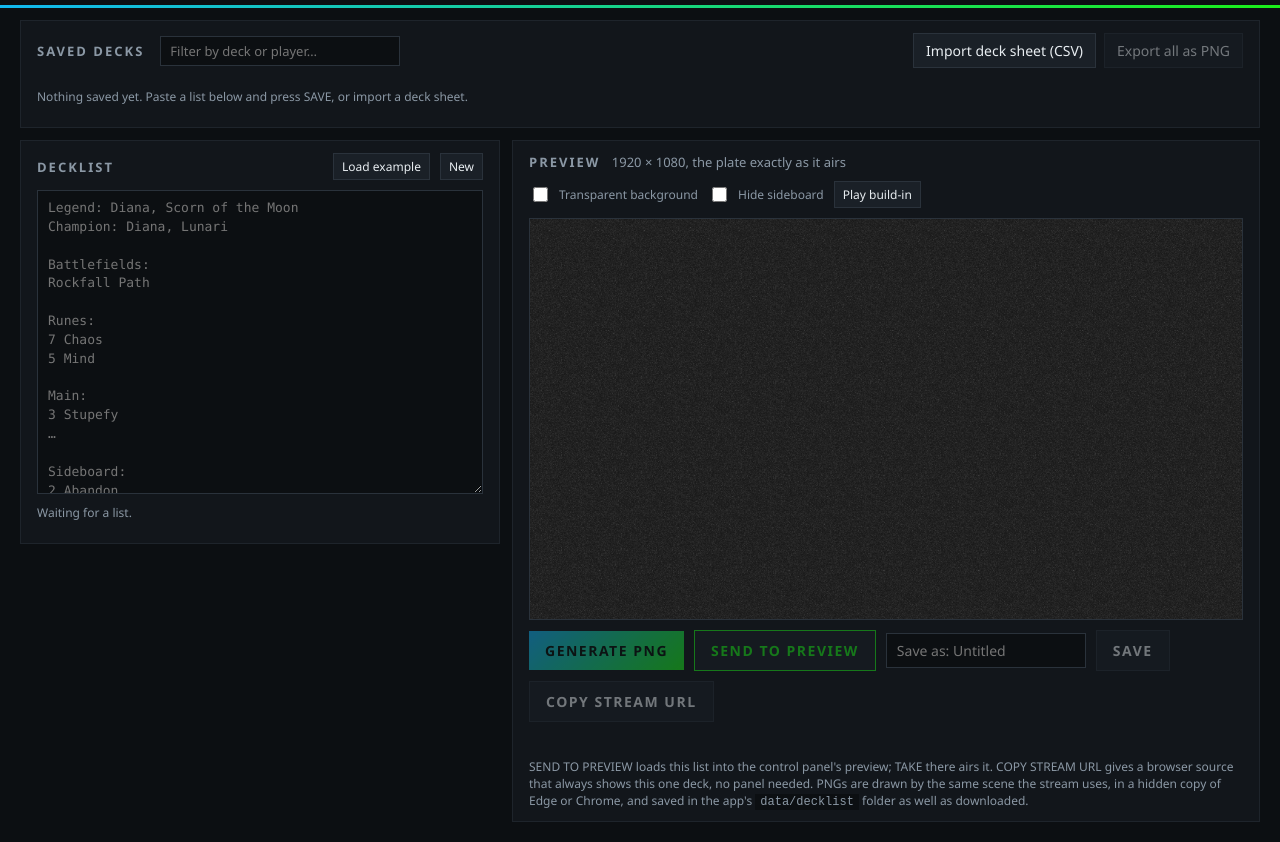
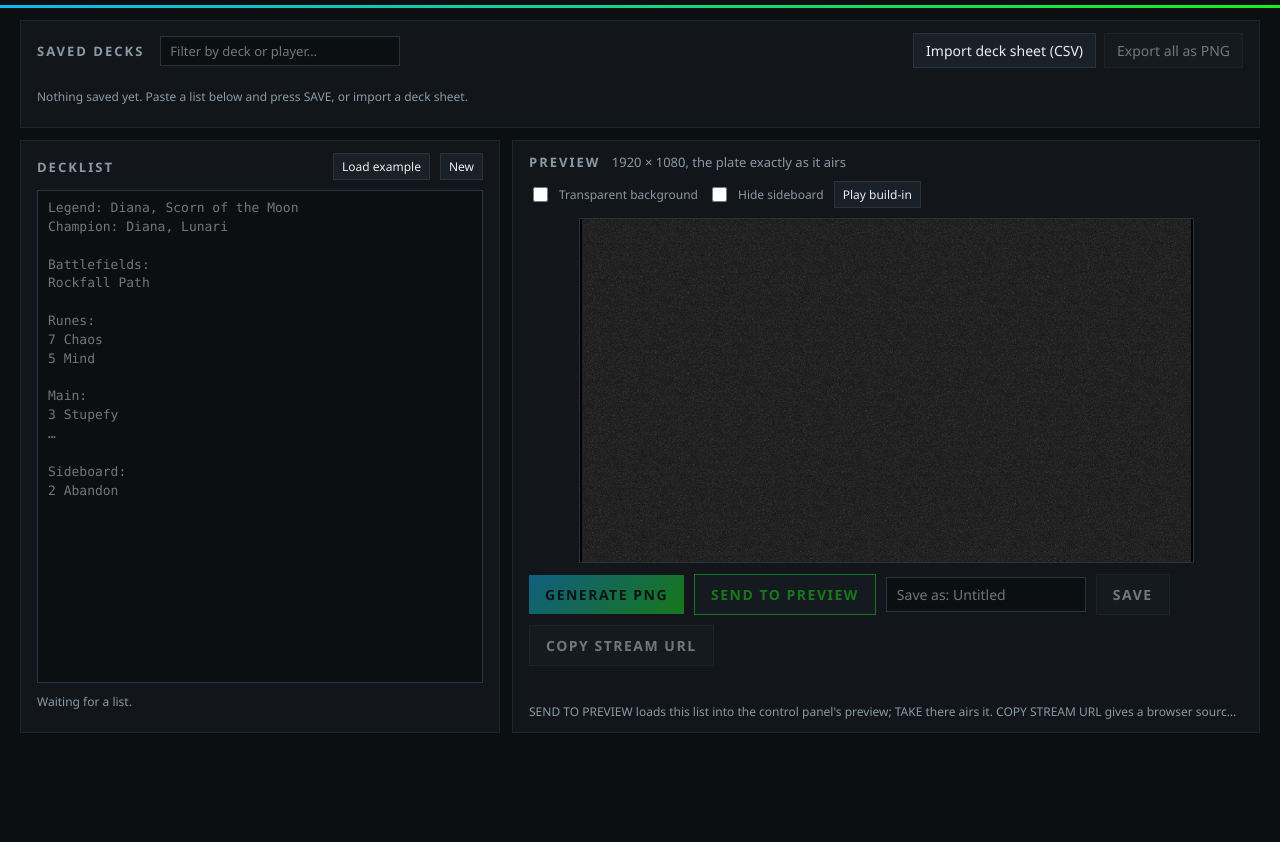
Before and after one commit to sammor327/sideways-studio, a website: page web/decklist/index.html in a window 1280 px wide. Shown: the part 53-895 px from the top of the page. After the commit the page ends 800 px from the top, so only its background shows below. Drawn offline with Linux system fonts and the light colour scheme; no server answers; a web font is replaced by a local one.

Commit message:
Deck editor fits a 1080p window without page scroll
The editor grew past 1080 (1158px with the example list, more with a
real deck's card rows) so the GENERATE, SEND TO PREVIEW and SAVE row sat
below the fold. It now fills the window like the control panel: the
saved-deck bar keeps two rows of chips and scrolls inside itself, the list
and its card rows share the left card and each scrolls on its own, and the
preview is sized by editor.js to the height left above the action row
(a CSS aspect-ratio box yields to width, not height). Small windows fall
back to a scrolling page.

Co-Authored-By: Claude Fable 5.1 <noreply@anthropic.com>

```diff
--- a/web/decklist/editor.css
+++ b/web/decklist/editor.css
@@ -1,14 +1,20 @@
-/* Deck editor: prep work, not a live surface, so unlike the control panel it
-   scrolls like a normal page. Shares the panel's controls and colours. */
+/* Deck editor. Like the control panel it fills the window and never scrolls
+   as a page at 1920x1080: the saved-deck bar and the action row stay in
+   sight, the list and its card rows scroll inside the left card, and the
+   preview takes whatever height is left (sized by editor.js, since a 16:9
+   box has to yield to height here, not width). Shares the panel's controls
+   and colours. Small windows fall back to a scrolling page below. */
 body.editor {
-  display: block;
-  overflow: auto;
-  min-height: 100%;
+  display: flex;
+  flex-direction: column;
+  height: 100%;
+  overflow: hidden;
 }
-.editor header { position: sticky; top: 0; z-index: 5; background: #0c0f12; }
+.editor header { flex: 0 0 auto; background: #0c0f12; }
 .head-right { display: flex; align-items: center; gap: 16px; }
 
-.editor .card { overflow: visible; }
+.editor .card { overflow: hidden; }
+.editor .lib-bar { flex: 0 0 auto; overflow: visible; }
 
 /* --- saved decks --- */
 .lib-bar { margin: 12px 20px 0; }
@@ -16,7 +22,9 @@ body.editor {
 .lib-top h2 { margin-right: 4px; }
 .lib-top #libFilter { width: 240px; padding: 5px 9px; font-size: 13px; }
 .lib-actions { margin-left: auto; display: flex; gap: 8px; align-items: center; }
-.lib-chips { display: flex; flex-wrap: wrap; gap: 6px; max-height: 190px; overflow-y: auto; }
+/* Two rows of chips, then the bar scrolls inside itself rather than pushing
+   the editor below the window. */
+.lib-chips { display: flex; flex-wrap: wrap; gap: 6px; max-height: 68px; overflow-y: auto; }
 .lib-chip {
   display: inline-flex;
   align-items: center;
@@ -40,7 +48,7 @@ body.editor {
 
 .report { border: 1px solid #2a323b; background: #0c0f12; padding: 8px 12px; }
 .report-head { display: flex; justify-content: space-between; align-items: center; margin-bottom: 6px; }
-.report ul { list-style: none; margin: 0; padding: 0; max-height: 260px; overflow-y: auto; font-size: 12px; }
+.report ul { list-style: none; margin: 0; padding: 0; max-height: 150px; overflow-y: auto; font-size: 12px; }
 .report li { padding: 4px 0; border-bottom: 1px solid #1a2027; }
 .report li .ok { color: var(--tes-green); }
 .report li .bad { color: #ff6b6b; }
@@ -48,22 +56,41 @@ body.editor {
 
 /* --- editor columns --- */
 .editor-main {
+  flex: 1 1 auto;
+  min-height: 0;
   display: grid;
   grid-template-columns: 480px minmax(0, 1fr);
+  grid-template-rows: minmax(0, 1fr);
   gap: 12px;
-  padding: 12px 20px 20px;
-  align-items: start;
+  padding: 12px 20px 14px;
 }
+.input-col, .preview-col {
+  display: flex;
+  flex-direction: column;
+  min-height: 0;
+}
+.col-head { flex: 0 0 auto; }
 .col-head { display: flex; justify-content: space-between; align-items: center; gap: 10px; flex-wrap: wrap; }
 .col-head h2 .muted { text-transform: none; letter-spacing: 0; font-weight: 400; margin-left: 6px; }
 .col-head input[type="checkbox"] { width: 15px; height: 15px; accent-color: var(--tes-blue); }
-#text { width: 100%; min-height: 300px; height: 38vh; }
+/* The list shares the column with its card rows: it gives way to them down
+   to a floor, and each scrolls on its own. */
+#text { width: 100%; flex: 1 1 260px; min-height: 160px; resize: none; }
 .resolve-status { font-size: 12px; margin: 0; color: #8b98a5; }
 .resolve-status.bad { color: #ff6b6b; }
 .resolve-status.good { color: var(--tes-green); }
 
-.structured { border: 1px solid #1e242b; background: #0c0f12; padding: 10px 12px; font-size: 14px; }
+.structured {
+  flex: 1 1 auto;
+  min-height: 0;
+  overflow-y: auto;
+  border: 1px solid #1e242b;
+  background: #0c0f12;
+  padding: 10px 12px;
+  font-size: 14px;
+}
 .structured.hidden { display: none; }
+.warnings { flex: 0 0 auto; max-height: 64px; overflow-y: auto; }
 .s-section { margin-top: 8px; }
 .s-section:first-child { margin-top: 0; }
 .s-label { font-size: 11px; font-weight: 700; letter-spacing: 1.5px; color: #8b98a5; text-transform: uppercase; }
@@ -91,10 +118,18 @@ body.editor {
 .warnings li { padding: 2px 0; }
 .warnings li::before { content: '\26A0\00a0'; }
 
+.preview-wrap {
+  flex: 1 1 auto;
+  min-height: 0;
+  display: flex;
+  justify-content: center;
+  align-items: flex-start;
+}
 .preview-frame {
   position: relative;
   width: 100%;
   aspect-ratio: 16 / 9;
+  max-width: 100%;
   border: 1px solid #2a323b;
   overflow: hidden;
   background: #000;
@@ -105,7 +140,8 @@ body.editor {
 }
 .preview-frame iframe { position: absolute; inset: 0; width: 100%; height: 100%; border: 0; }
 
-.actions { display: flex; flex-wrap: wrap; gap: 10px; align-items: center; }
+.actions { flex: 0 0 auto; display: flex; flex-wrap: wrap; gap: 10px; align-items: center; }
+.hint.one-line { white-space: nowrap; overflow: hidden; text-overflow: ellipsis; }
 .actions button { font-weight: 800; letter-spacing: 1.5px; padding: 10px 16px; }
 .actions button.go { background: var(--tes-grad); color: #06110a; border: none; }
 .actions button.send { border-color: var(--tes-green); color: var(--tes-green); }
@@ -114,6 +150,13 @@ body.editor {
 #actionStatus.bad { color: #ff6b6b; }
 #actionStatus.good { color: var(--tes-green); }
 
-@media (max-width: 1200px) {
-  .editor-main { grid-template-columns: minmax(0, 1fr); }
+/* Small windows: a scrolling page beats crushed columns. editor.js stops
+   fitting the preview to height here and it falls back to full width. */
+@media (max-width: 1200px), (max-height: 760px) {
+  body.editor { overflow: auto; height: auto; min-height: 100%; }
+  .editor-main { flex: none; grid-template-columns: minmax(0, 1fr); grid-template-rows: none; }
+  .input-col, .preview-col { min-height: auto; }
+  .preview-wrap { display: block; }
+  #text { min-height: 300px; height: 38vh; resize: vertical; }
+  .structured { overflow: visible; }
 }
--- a/web/decklist/editor.js
+++ b/web/decklist/editor.js
@@ -199,6 +199,30 @@ async function refreshCardDb(button) {
     button.textContent = label;
   }
 }
+
+// The preview keeps 16:9 inside whatever height the column leaves it, so the
+// action row below it never drops off a 1080p window. A CSS aspect-ratio box
+// yields to width, not height, hence the measurement here. In the small
+// window layout (page scroll) the frame just runs full width.
+const previewWrap = $('previewWrap');
+const previewFrame = $('previewFrame');
+function fitPreview() {
+  const stacked = matchMedia('(max-width: 1200px), (max-height: 760px)').matches;
+  if (stacked) {
+    previewFrame.style.width = '';
+    previewFrame.style.height = '';
+    return;
+  }
+  const w = previewWrap.clientWidth;
+  const h = previewWrap.clientHeight;
+  if (!w || !h) return;
+  const fw = Math.floor(Math.min(w, (h * 16) / 9));
+  previewFrame.style.width = `${fw}px`;
+  previewFrame.style.height = `${Math.floor((fw * 9) / 16)}px`;
+}
+window.addEventListener('resize', fitPreview);
+if ('ResizeObserver' in window) new ResizeObserver(fitPreview).observe(previewWrap);
+fitPreview();
 
 async function resolveNow() {
   const seq = ++resolveSeq;
--- a/web/decklist/index.html
+++ b/web/decklist/index.html
@@ -67,8 +67,10 @@
         <button id="playIntro" class="clear-mini" title="Plays the build-in the plate does when it goes on air">Play build-in</button>
       </div>
     </div>
-    <div class="preview-frame" id="previewFrame">
-      <iframe id="preview" title="Decklist preview" allowtransparency="true"></iframe>
+    <div class="preview-wrap" id="previewWrap">
+      <div class="preview-frame" id="previewFrame">
+        <iframe id="preview" title="Decklist preview" allowtransparency="true"></iframe>
+      </div>
     </div>
     <div class="actions">
       <button id="generate" class="go">GENERATE PNG</button>
@@ -78,7 +80,7 @@
       <button id="copyUrl">COPY STREAM URL</button>
     </div>
     <p class="hint" id="actionStatus"></p>
-    <p class="hint">SEND TO PREVIEW loads this list into the control panel's preview; TAKE there airs it. COPY STREAM URL gives a browser source that always shows this one deck, no panel needed. PNGs are drawn by the same scene the stream uses, in a hidden copy of Edge or Chrome, and saved in the app's <code>data/decklist</code> folder as well as downloaded.</p>
+    <p class="hint one-line" title="PNGs are drawn by the same scene the stream uses, in a hidden copy of Edge or Chrome, and saved in the app's data/decklist folder as well as downloaded.">SEND TO PREVIEW loads this list into the control panel's preview; TAKE there airs it. COPY STREAM URL gives a browser source that always shows this one deck. PNGs save to <code>data/decklist</code> and download.</p>
   </section>
 </main>
 
```
